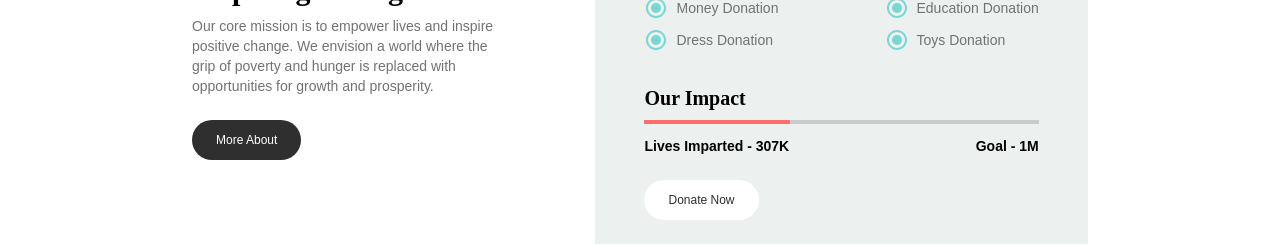
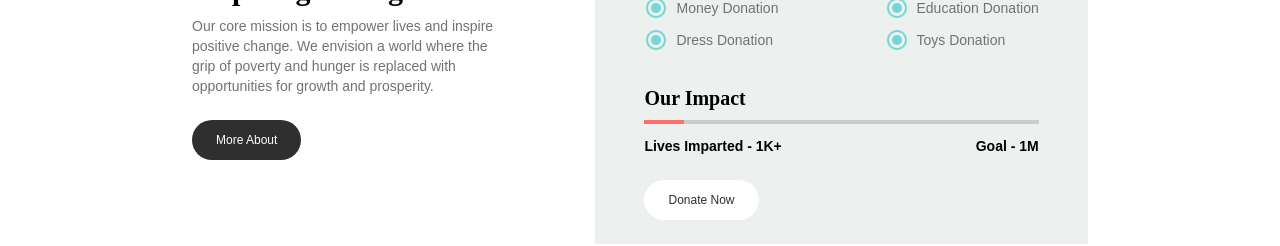
Before and after one commit to richardsomda/Tungteiya-Dahamani-Foundation, a Next.js app: page / in a window 1280 px wide. Shown: the part 1060-1306 px from the top of the page. Built offline with nearby package versions, Linux system fonts and the light colour scheme; a web font is replaced by a local one.

Commit message:
team link

```diff
--- a/components/AboutUsIntro.js
+++ b/components/AboutUsIntro.js
@@ -70,10 +70,10 @@ export default function AboutUsIntro() {
 
                                     <div className='items-center'>
                                         <div className='relatie border-2 h- border-[#C5CECC] w-full'></div>
-                                        <div className='absolut transform -translate-y-1 border-2 border-ourpink w-[37%]'></div>
+                                        <div className='absolut transform -translate-y-1 border-2 border-ourpink w-[10%]'></div>
                                     </div>
                                     <div className='text-xs md:text-sm flex justify-between'>
-                                        <p className='font-semibold my-2'>Lives Imparted - 307K</p>
+                                        <p className='font-semibold my-2'>Lives Imparted - 1K+</p>
                                         <p className='font-semibold my-2'>Goal - 1M</p>
                                     </div>
                                 </div>
--- a/components/OurTeam.js
+++ b/components/OurTeam.js
@@ -1,6 +1,8 @@
 import Image from 'next/image'
 import React from 'react'
 import VolunteerActivismOutlinedIcon from '@mui/icons-material/VolunteerActivismOutlined';
+import Link from 'next/link';
+
 
 
 export default function OurTeam() {
@@ -39,9 +41,11 @@ export default function OurTeam() {
                     </div>
 
                     <div className='flex justify-center mt-4 mb-8'>
-                        <button className='buttonprimary'>
-                            Meet The Team
-                        </button>
+                        <Link href={'/team'}>
+                            <button className='buttonprimary'>
+                                Meet The Team
+                            </button>
+                        </Link>
                     </div>
 
                     <div className='bg-[#77D7D3] w-full py-4 px-8 flex justify-center'>
```
